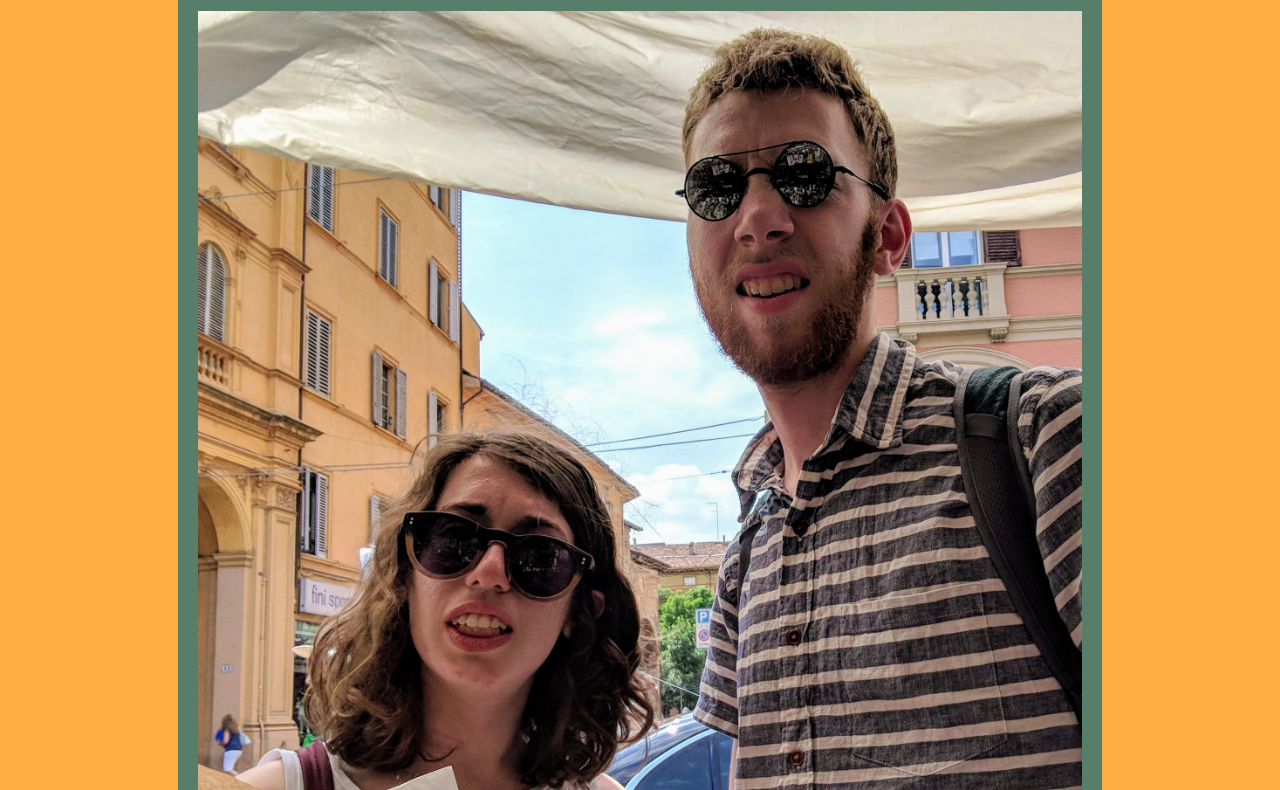
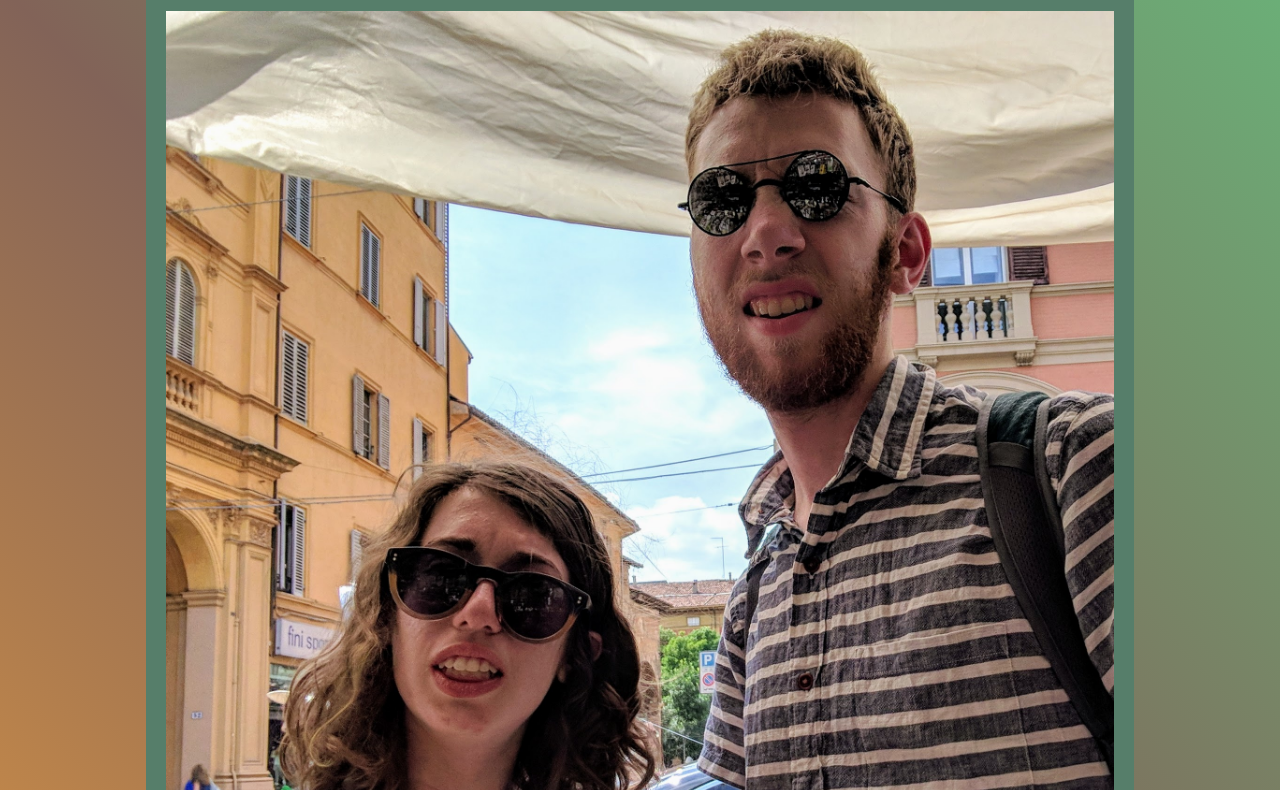
Before and after one commit to nweiskirch/wedding-website, a plain HTML site: page save_the_date.html in a window 1280 px wide. Shown: the part 119-909 px from the top of the page. Drawn offline with nearby package versions, Linux system fonts and the light colour scheme.

Commit message:
gradient

```diff
--- a/style.css
+++ b/style.css
@@ -1,5 +1,5 @@
 body {
-	background-color: #FFAE42;
+	background: linear-gradient(45deg, var(--orange) 0%, var(--dark-brown) 50%, var(--light_green) 100%);
 	font-family: 'Bitter', serif;
 }
 
@@ -12,19 +12,18 @@ h1 {
 }
 
 #main-div {
-	width: 70%;
+	width: 75%;
 	padding: 20px;
 	display: block;
 	margin-left:  auto;
 	margin-right: auto;
-	background-color: #567E6A;
+	background-color: var(--dark_green);
 }
 
 :root {
-	--dark_green: #1f3c35;
-	--med_green: #22523B;
-	--light_green: #567E6A;
-	--orange: #DC7D2F;
-	--yellow:#F0C548;
-	--light_yellow: #F1B95C;
+	--dark_green: #567E6A;
+	--light_green: #69B57A;
+	--orange: #E89D41;
+	--dark-brown:#826358;
+	--light-brown: #B59369;
 }
```
